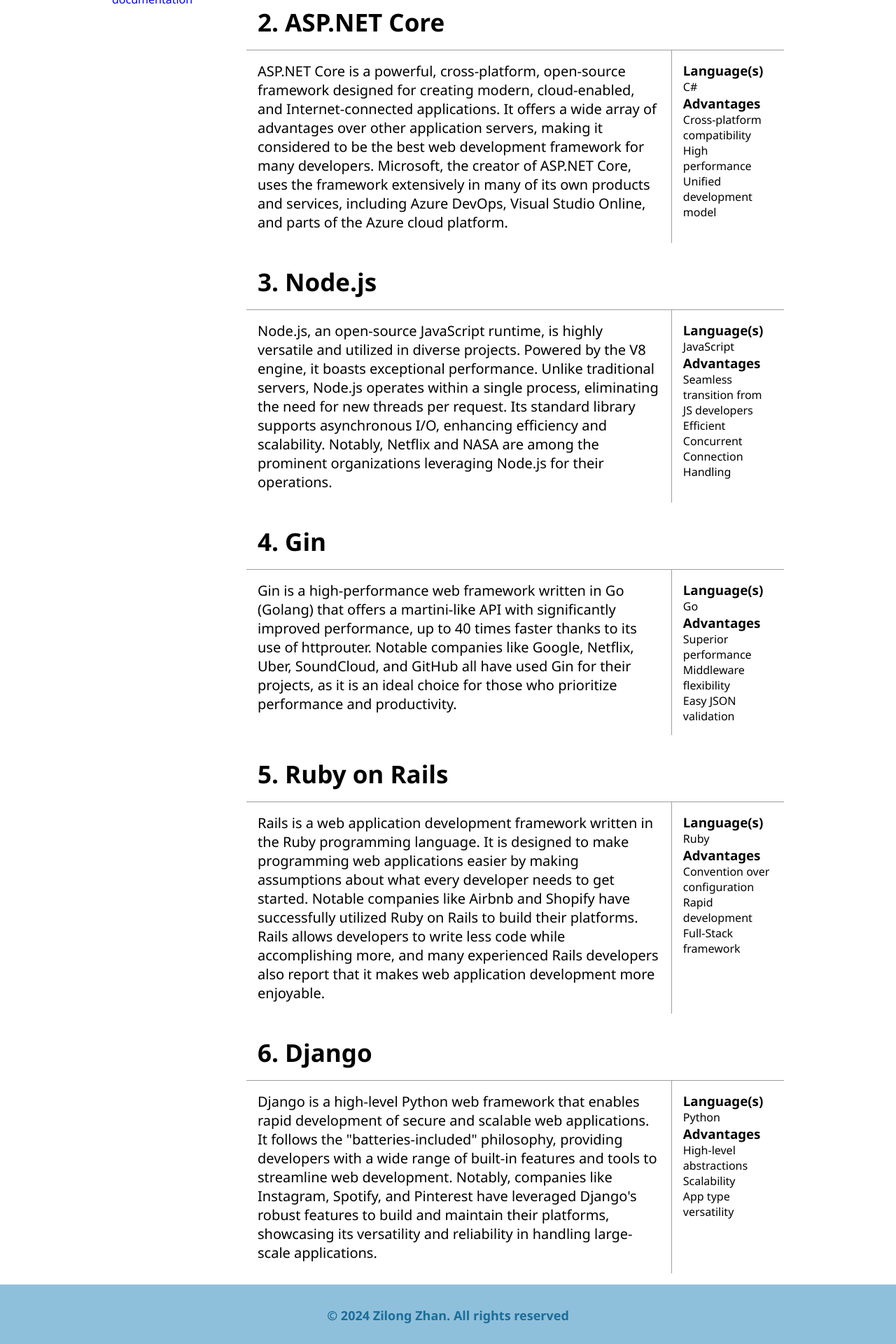
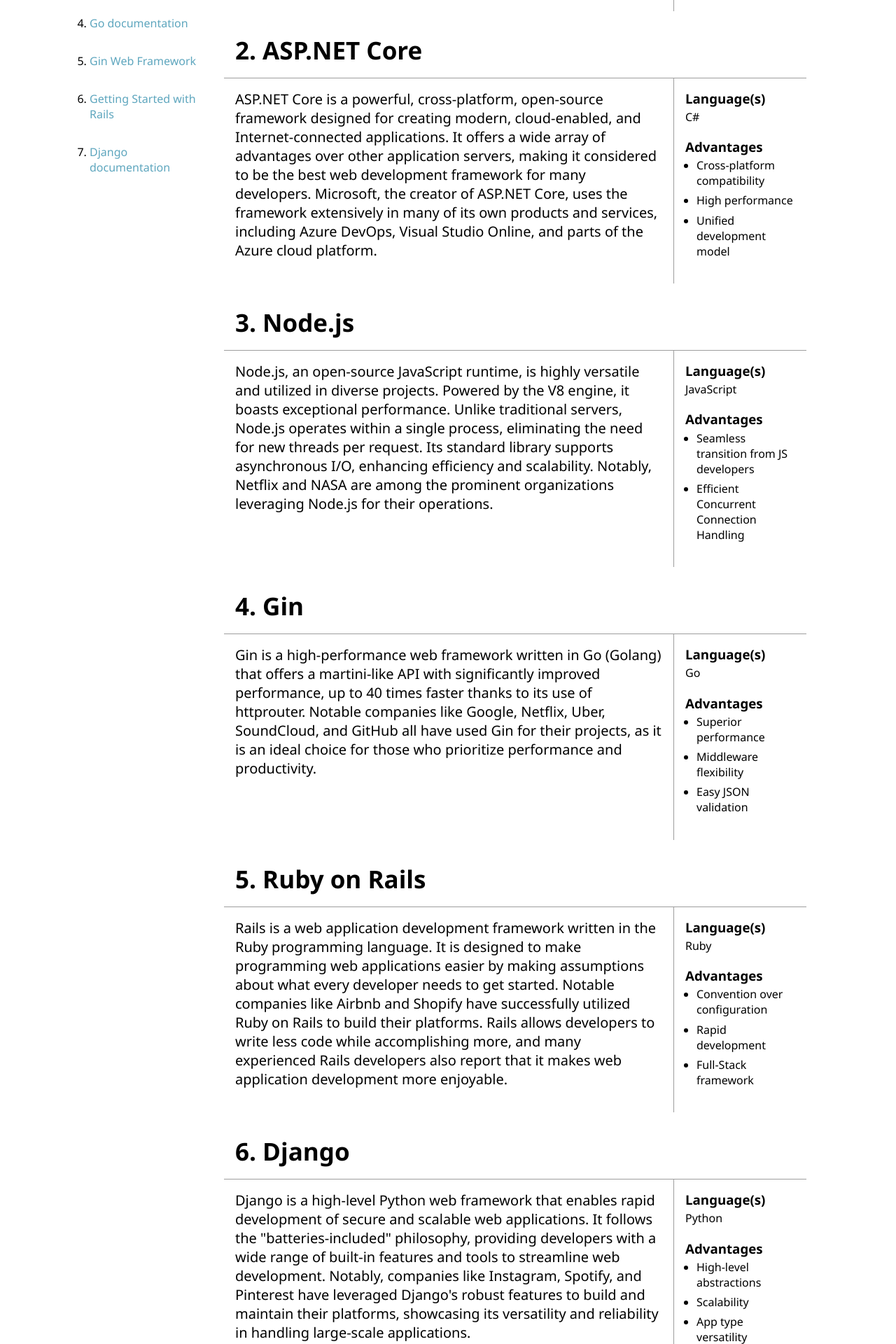
Before and after one commit to ZilongZhan/UF2-AA1, a React (Vite) app: page / in a window 1280 px wide. Shown: the part 500-2420 px from the top of the page at 70% size. Built offline with nearby package versions, Linux system fonts and the light colour scheme.

Commit message:
feat: final css styling

```diff
--- a/src/components/footer/Footer.css
+++ b/src/components/footer/Footer.css
@@ -4,7 +4,8 @@
   align-items: center;
   padding: 2rem;
   font-weight: bold;
-  background: rgb(143, 192, 219);
-  color: rgb(27, 109, 153);
+  color: rgb(143, 192, 219);
+  background: rgb(27, 109, 153);
   font-size: 18px;
+  margin-top: 3rem;
 }
--- /dev/null
+++ b/src/components/main/Aside.css
@@ -0,0 +1,21 @@
+.references-container {
+  margin-top: 2rem;
+  width: 15vw;
+  justify-content: center;
+  padding: 1rem;
+}
+
+.references-container h2 {
+  padding: 1rem 0;
+  color: rgb(27, 109, 153);
+  border-bottom: 1px solid rgb(175, 175, 175);
+}
+
+.references-container ul li {
+  margin: 2rem 0;
+  list-style: decimal;
+}
+
+.references-container ul li a {
+  color: rgb(94, 166, 190);
+}
--- a/src/components/main/Aside.jsx
+++ b/src/components/main/Aside.jsx
@@ -1,3 +1,5 @@
+import "./Aside.css";
+
 export const Aside = ({ referencesCollection }) => {
   return (
     <aside className="references-container">
--- a/src/components/main/Main.css
+++ b/src/components/main/Main.css
@@ -2,17 +2,5 @@
   display: flex;
   flex-direction: row;
   justify-content: center;
+  margin-top: 1rem;
 }
-
-.references-container {
-  margin-top: 2rem;
-  width: 15vw;
-  justify-content: center;
-  padding: 1rem;
-}
-
-.references-container h2 {
-  padding: 1rem 0;
-  color: rgb(114, 147, 163);
-  border-bottom: 1px solid rgb(175, 175, 175);
-}
--- a/src/components/main/Section.css
+++ b/src/components/main/Section.css
@@ -5,7 +5,7 @@
 }
 
 .content-container {
-  width: 60vw;
+  width: 65vw;
 }
 
 .section-heading {
@@ -23,9 +23,22 @@
 
 .section-aside {
   padding: 1rem;
-  width: 22vw;
+  width: 25vw;
 }
 
 .text-container {
   display: flex;
 }
+
+.section-aside ul {
+  margin-bottom: 1rem;
+}
+
+.section-aside ul li {
+  padding: 0.2rem 0;
+}
+
+.advantages-list li {
+  list-style: disc;
+  margin-left: 1rem;
+}
--- a/src/components/main/Section.jsx
+++ b/src/components/main/Section.jsx
@@ -15,7 +15,7 @@
               ))}
             </ul>
             <h3>Advantages</h3>
-            <ul>
+            <ul className="advantages-list">
               {server.advantages.map((advantage, index) => (
                 <li key={index}>{advantage}</li>
               ))}
```
